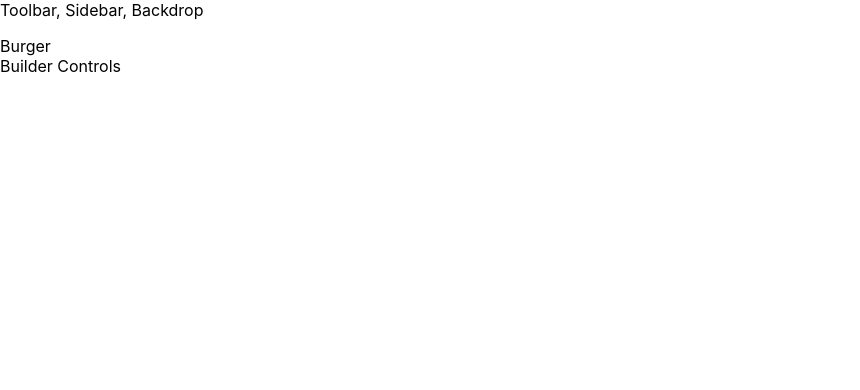
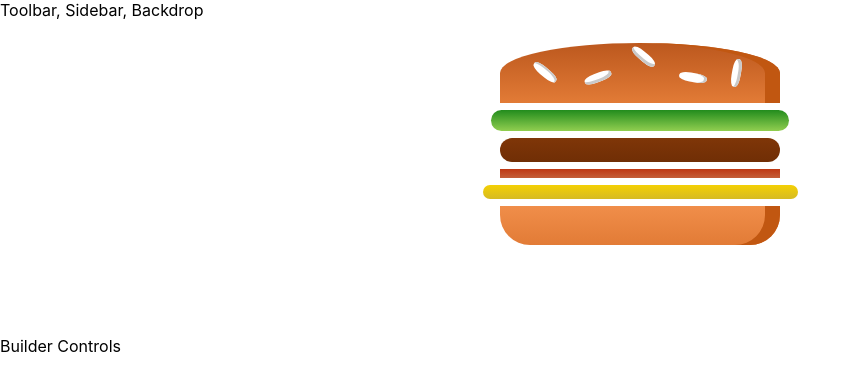
Before and after one commit to Arindam-7/Build-A-Burger, a React (Create React App) app: page / in a window 1280 px wide. Shown: the top 390 px of the page, without its empty margins (0-860 px from the left). Built offline with nearby package versions, Linux system fonts and the light colour scheme.

Commit message:
added prop-types validation & implemented the burger component

```diff
--- a/package.json
+++ b/package.json
@@ -6,6 +6,7 @@
     "@testing-library/jest-dom": "^4.2.4",
     "@testing-library/react": "^9.5.0",
     "@testing-library/user-event": "^7.2.1",
+    "prop-types": "^15.7.2",
     "react": "^16.13.1",
     "react-dom": "^16.13.1",
     "react-scripts": "3.4.1",
--- a/src/App.js
+++ b/src/App.js
@@ -1,7 +1,6 @@
 import React from 'react';
 import Layout from './Components/Layout/Layout';
 import BurgerBuilder from './Containers/BurgerBuilder/BurgerBuilder';
-import styled from 'styled-components';
 
 function App() {
   return (
--- a/src/Components/Burger/Burger.js
+++ b/src/Components/Burger/Burger.js
@@ -0,0 +1,48 @@
+import React from 'react';
+import styled from 'styled-components';
+import BurgerIngredients from '../Burger/BurgerIngredients/BurgerIngredients';
+
+// styling the Burger
+const StylingBurger = styled.div`
+    width: 100%;
+    margin: auto;
+    height: 250px;
+    overflow: auto;
+    text-align: center;
+    font-weight: bold;
+    font-size: 1.2rem;
+
+    @media (min-width: 1000px) and (min-height: 700px) {
+        width: 700px;
+        height: 600px;
+    }
+
+    @media (min-width: 500px) and (min-height: 401px) {
+        width: 450px;
+        height: 400px;
+    }
+
+    @media (min-width: 500px) and (min-height: 400px) {
+        width: 350px;
+        height: 300px;
+    }
+`;
+
+
+const Burger = (props) => {
+    const transformedIngredients = Object.keys(props.ingredients).map(igKey => {
+          return [...Array(props.ingredients.igKey)].map((_, i) => {
+              return <BurgerIngredients key={igKey + i} type={igKey} />
+          })
+        });
+
+    return(
+        <StylingBurger>
+            <BurgerIngredients type='bread-top' />
+            {transformedIngredients}
+            <BurgerIngredients type='bread-bottom' />
+        </StylingBurger>
+    );
+};
+
+export default Burger;
--- a/src/Components/Burger/BurgerIngredients/BurgerIngredients.js
+++ b/src/Components/Burger/BurgerIngredients/BurgerIngredients.js
@@ -1,9 +1,10 @@
-import React from 'react';
+import React, { Component } from 'react';
 import styled from 'styled-components';
+import PropTypes from 'prop-types';
 
 
 // styling of bread-bottom
-const breadBottom = styled.div`
+const BreadBottom = styled.div`
     height: 13%;
     width: 80%;
     background: linear-gradient(#F08E4A, #e27b36);
@@ -13,7 +14,7 @@ const breadBottom = styled.div`
 `;
 
 //styling of bread-top
-const breadTop = styled.div`
+const BreadTop = styled.div`
     height: 20%;
     width: 80%;
     background: linear-gradient(#bc581e, #e27b36);
@@ -23,8 +24,9 @@ const breadTop = styled.div`
     position: relative;
 `;
 
-// styling of seeds1 and seeds2
-const seeds1 = styled.div`
+// styling of SeedsOne and SeedsTwo
+const SeedsOne = styled.div`
+    &{
     width: 10%;
     height: 15%;
     position: absolute;
@@ -34,6 +36,7 @@ const seeds1 = styled.div`
     border-radius: 40%;
     transform: rotate(-20deg);
     box-shadow: inset -2px -3px #c9c9c9;
+    }
 
     &:after {
         content: "";
@@ -63,7 +66,8 @@ const seeds1 = styled.div`
 
 `;
 
-const seeds2 = styled.div`
+const SeedsTwo = styled.div`
+    &{
     width: 10%;
     height: 15%;
     position: absolute;
@@ -73,6 +77,7 @@ const seeds2 = styled.div`
     border-radius: 40%;
     transform: rotate(10deg);
     box-shadow: inset -3px 0 #c9c9c9;
+    }
 
     &:before {
         content: "";
@@ -124,38 +129,42 @@ const Salad = styled.div`
 `;
 
 
-const burgerIngredient = (props) => {
+class BurgerIngredients extends Component {
+    render() {
         let ingredient = null;
 
-        switch(props.type) {
+        switch(this.props.type) {
             case ('bread-bottom'):
-                ingredient = <breadBottom></breadBottom>;
+                ingredient = <BreadBottom></BreadBottom>;
                 break;
             case ('bread-top'):
-                ingredient = <breadTop>
-                                <seeds1></seeds1>
-                                <seeds2></seeds2>
-                            </breadTop>;
+                ingredient = (<BreadTop>
+                                <SeedsOne></SeedsOne>
+                                <SeedsTwo></SeedsTwo>
+                            </BreadTop>);
                 break;
             case ('meat'):
-                ingredient = <Meat></Meat>;
-                break;
-                case ('meat'):
                     ingredient = <Meat></Meat>;
                     break;
-                case ('cheese'):
+            case ('cheese'):
                     ingredient = <Cheese></Cheese>;
                     break;
-                case ('bacon'):
+            case ('bacon'):
                     ingredient = <Bacon></Bacon>;
                     break;
-                case ('salad'):
+            case ('salad'):
                     ingredient = <Salad></Salad>;
                     break;
-                default:
+            default:
                     ingredient = null;
         }
-        return ingredient;
+      return ingredient;
+    }
+}
+
+BurgerIngredients.propTypes = {
+    type: PropTypes.string.isRequired
 };
 
-export default burgerIngredient;
+
+export default BurgerIngredients;
--- a/src/Containers/BurgerBuilder/BurgerBuilder.js
+++ b/src/Containers/BurgerBuilder/BurgerBuilder.js
@@ -1,11 +1,33 @@
 import React, {Component} from 'react';
 import Aux from '../../HOCs/Auxilary/Auxilary';
+import Burger from '../../Components/Burger/Burger';
 
 class BurgerBuilder extends Component {
+  /*  constructor(props){
+        super(props);
+        this.state = {
+            ingredients : {
+                salad: 1,
+                meat: 3,
+                bacon: 1,
+                cheese: 2
+            }
+        }
+    }  */
+
+    state = {
+        ingredients : {
+            salad: 1,
+            meat: 3,
+            bacon: 1,
+            cheese: 2
+        }
+    }
+
     render () {
         return (
             <Aux>
-                <div>Burger</div>
+                <Burger ingredients={this.state.ingredients} />
                 <div>Builder Controls</div>
             </Aux>
         );
--- a/src/HOCs/Auxilary/Auxilary.js
+++ b/src/HOCs/Auxilary/Auxilary.js
@@ -1,4 +1,3 @@
-import React from 'react';
 const aux = (props) => (props.children)
 
 export default aux;
```
Also changed, not shown: 1 other file (tests, documents, lock files or other folders).
